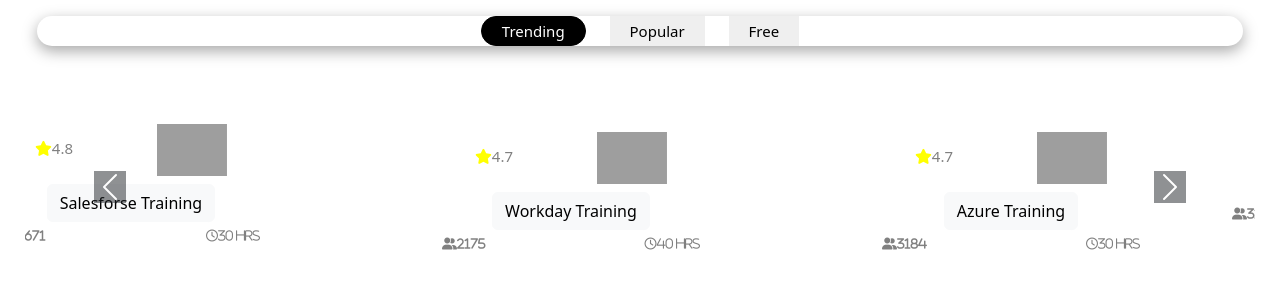
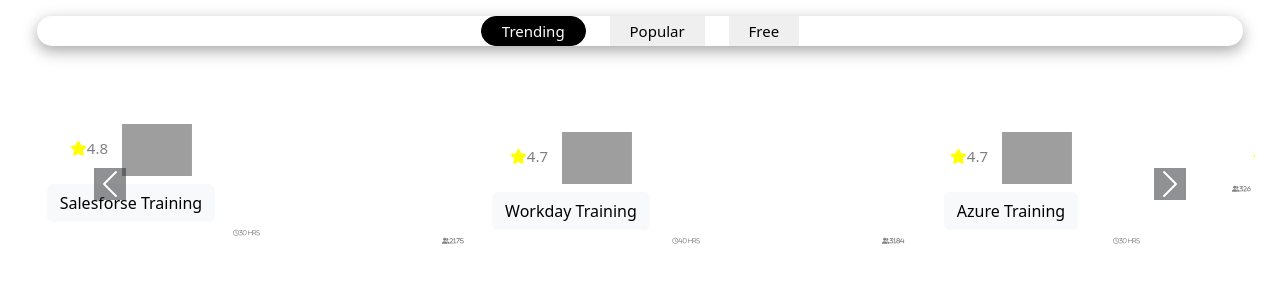
Before and after one commit to ChitturiRajesh555/madmaj, a plain HTML site: page index.html in a window 1280 px wide. Shown: the part 920-1215 px from the top of the page. Drawn offline with nearby package versions, Linux system fonts and the light colour scheme; grey boxes are pictures that could not be loaded.

Commit message:
Update mediaQuery.css

```diff
--- a/mediaQuery.css
+++ b/mediaQuery.css
@@ -54,6 +54,15 @@
     .butons button{
       margin-left: 10px;
       margin-right: 10px;
+    }
+    .card span{
+      margin-right: 10px;
+    }
+    .cf{
+      font-size: 2px;
+    }
+    .cf i{
+      font-size: 6px;
     }
     .keyfea{
       margin-top: 20px;
```
